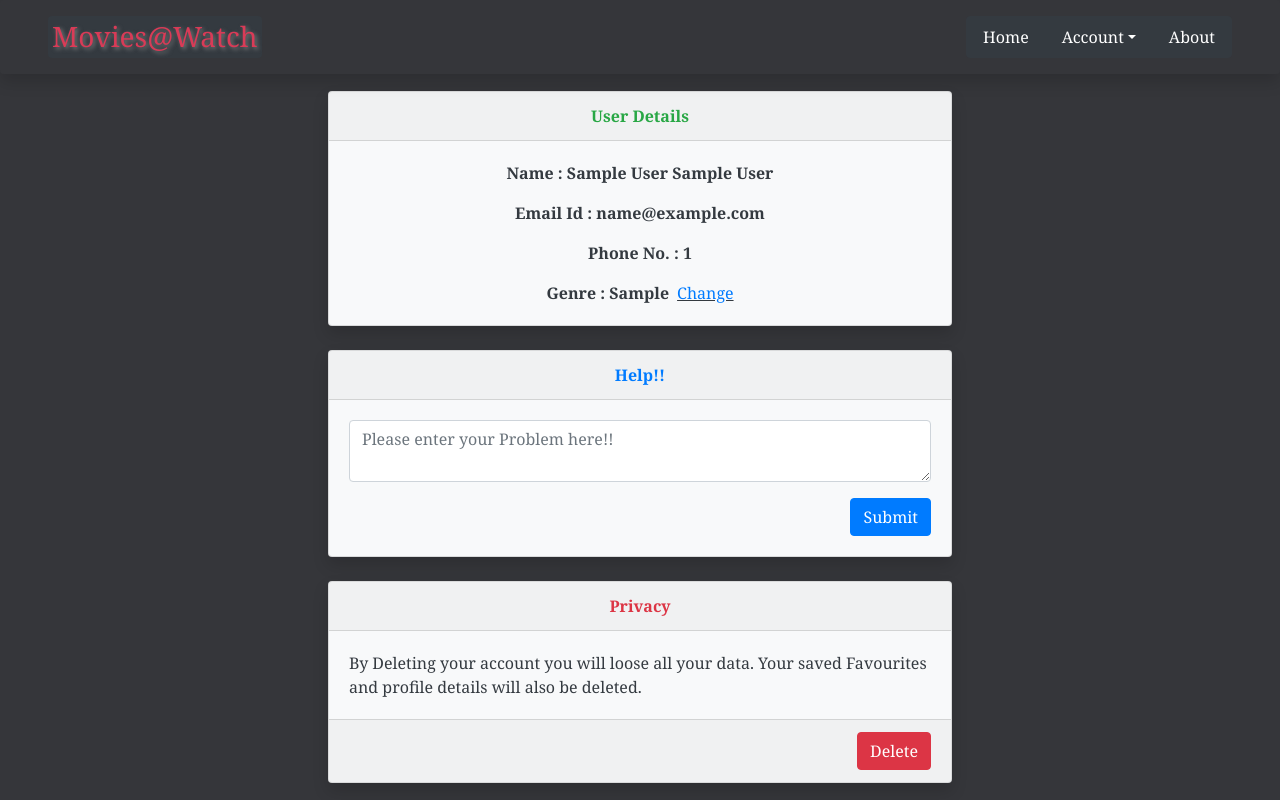
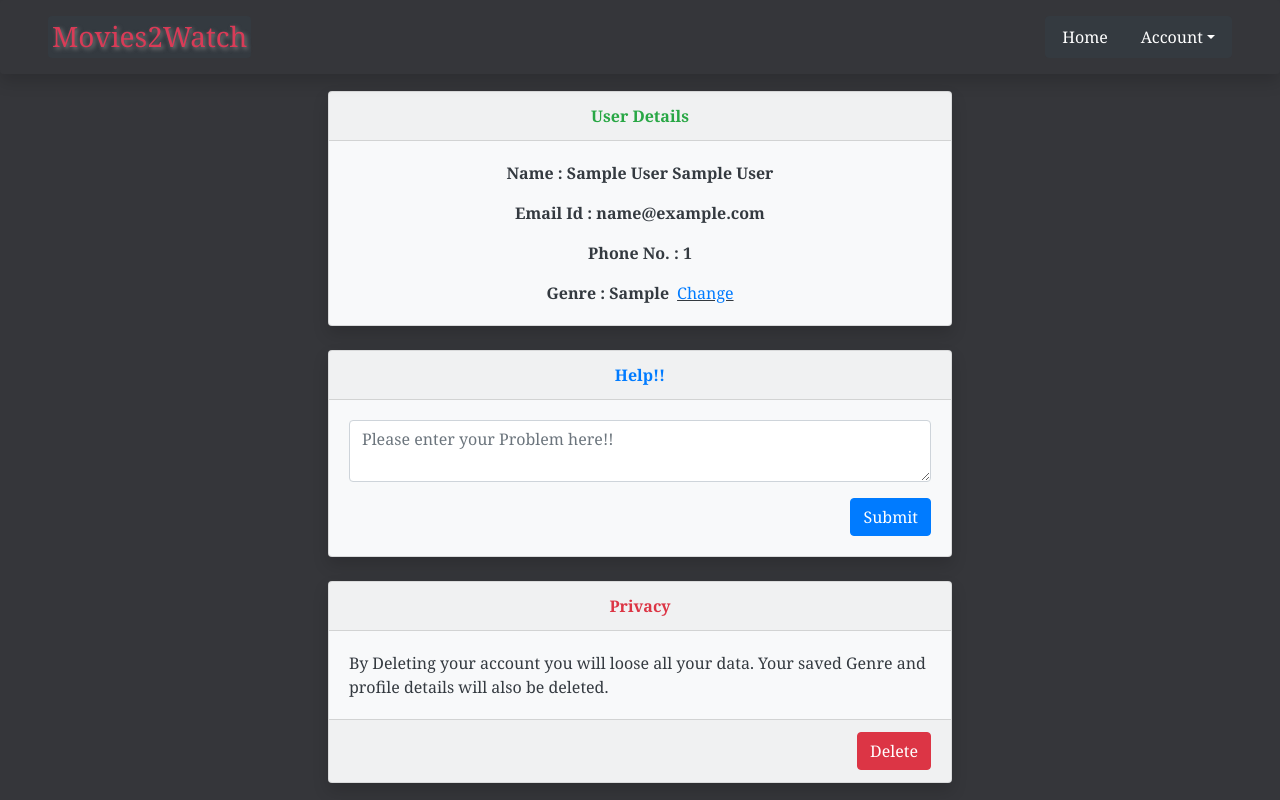
Before and after one commit to prabhat2407/Movie-Recommendation-System, a Flask app: page /Profile in a window 1280 px wide. Run offline with Flask 2, Linux system fonts and the light colour scheme; the visitor is signed in with stand-in values (Sample User, id 1); tables that the repository leaves empty or names only in its code hold one stand-in row (values such as "Sample post"); some libraries are stand-ins or nearby versions.

Commit message:
minor changes

```diff
--- a/static/CSS_Page/StyleSheet.css
+++ b/static/CSS_Page/StyleSheet.css
@@ -3,10 +3,10 @@ body {
     font-family: Cambria;
 }
 
-.home_lnkhov, .Profile_lnkhov, .login_lnkhov, .SortMovie_lnkhov {
+.home_lnkhov, .Profile_lnkhov, .login_lnkhov {
     color: white;
 }
-.home_lnkhov:hover, .login_lnkhov:hover {
+.home_lnkhov:hover, .login_lnkhov:hover, .SortMovie_lnkhov {
     color: #e7d84b;
 }
 
--- a/templates/Profile.html
+++ b/templates/Profile.html
@@ -20,7 +20,7 @@
 <body class="d-flex h-100 text-center text-white user-select-none">
     <div class="cover-container d-flex w-100 h-100 p-3 mx-auto flex-column">
         <div class="px-5 pt-3 pb-3 fixed-top navbar-light shadow rounded">
-            <h3 class="float-left mb-0 p-1 btn-dark rounded rainbow">Movies@Watch</h3>
+            <h3 class="float-left mb-0 p-1 btn-dark rounded rainbow">Movies2Watch</h3>
             <nav class="nav nav-masthead justify-content-center btn-group btn-group-toggle float-right ">
                 <a class="nav-link btn btn-dark Profile_lnkhov" href="/">Home</a>
 
@@ -35,7 +35,7 @@
                             <a class="dropdown-item bg-dark Profile_lnkhov" href="{{ url_for('Logout') }}">Logout</a>
                         </div>
                     </div>
-                    <a class="nav-link btn btn-dark Profile_lnkhov" href="">About</a>
+
                 {% endif %}
 
             </nav>
@@ -77,7 +77,7 @@
             <div class="card bg-light mx-auto text-dark shadow w-50">
                 <div class="card-header text-danger font-weight-bolder">Privacy</div>
                 <div class="card-body text-left">
-                    By Deleting your account you will loose all your data. Your saved Favourites and profile details will also be deleted.
+                    By Deleting your account you will loose all your data. Your saved Genre and profile details will also be deleted.
                 </div>
                 <div class="card-footer">
                     <button class="btn btn-danger float-right" data-toggle="modal" data-target="#DeletemodalSM">Delete</button>
```
